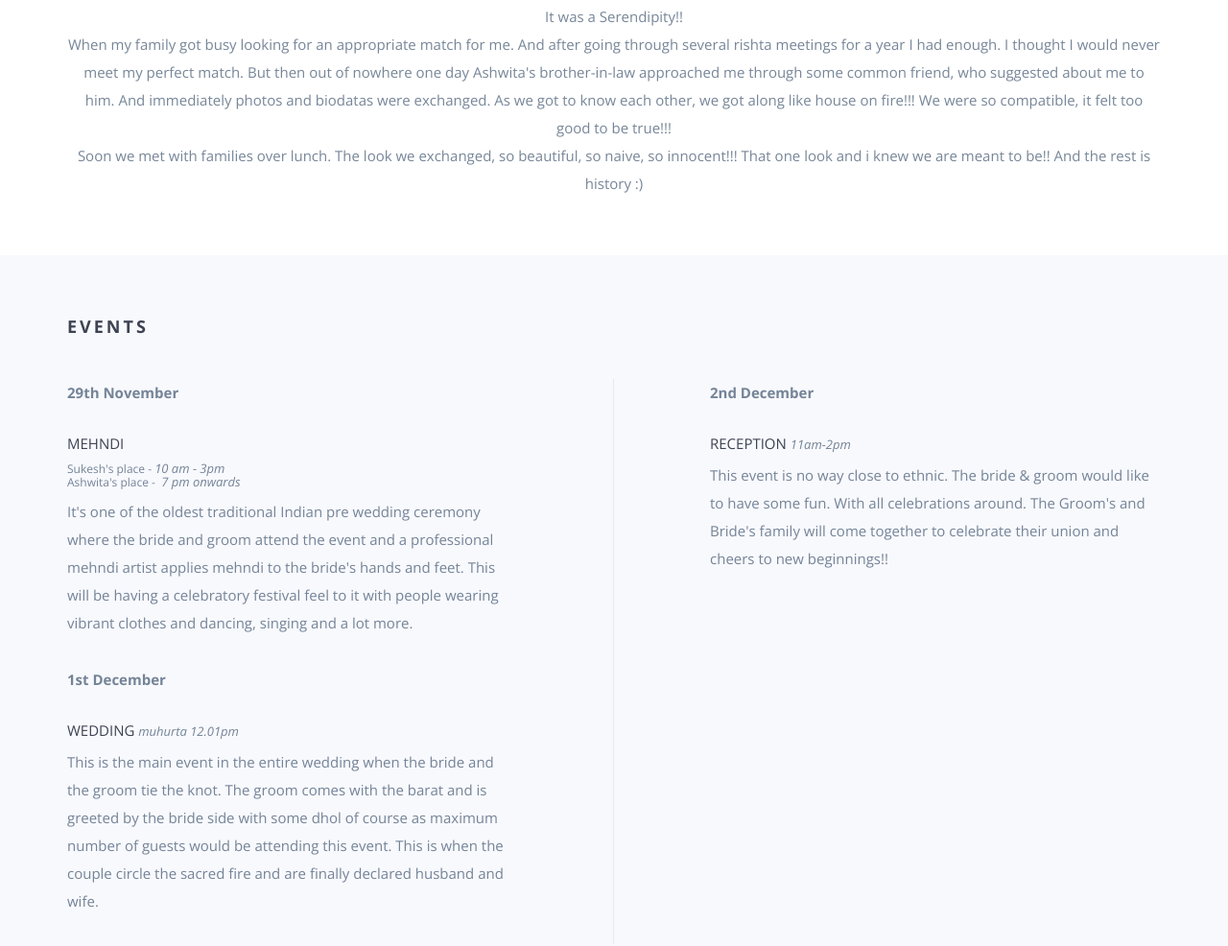
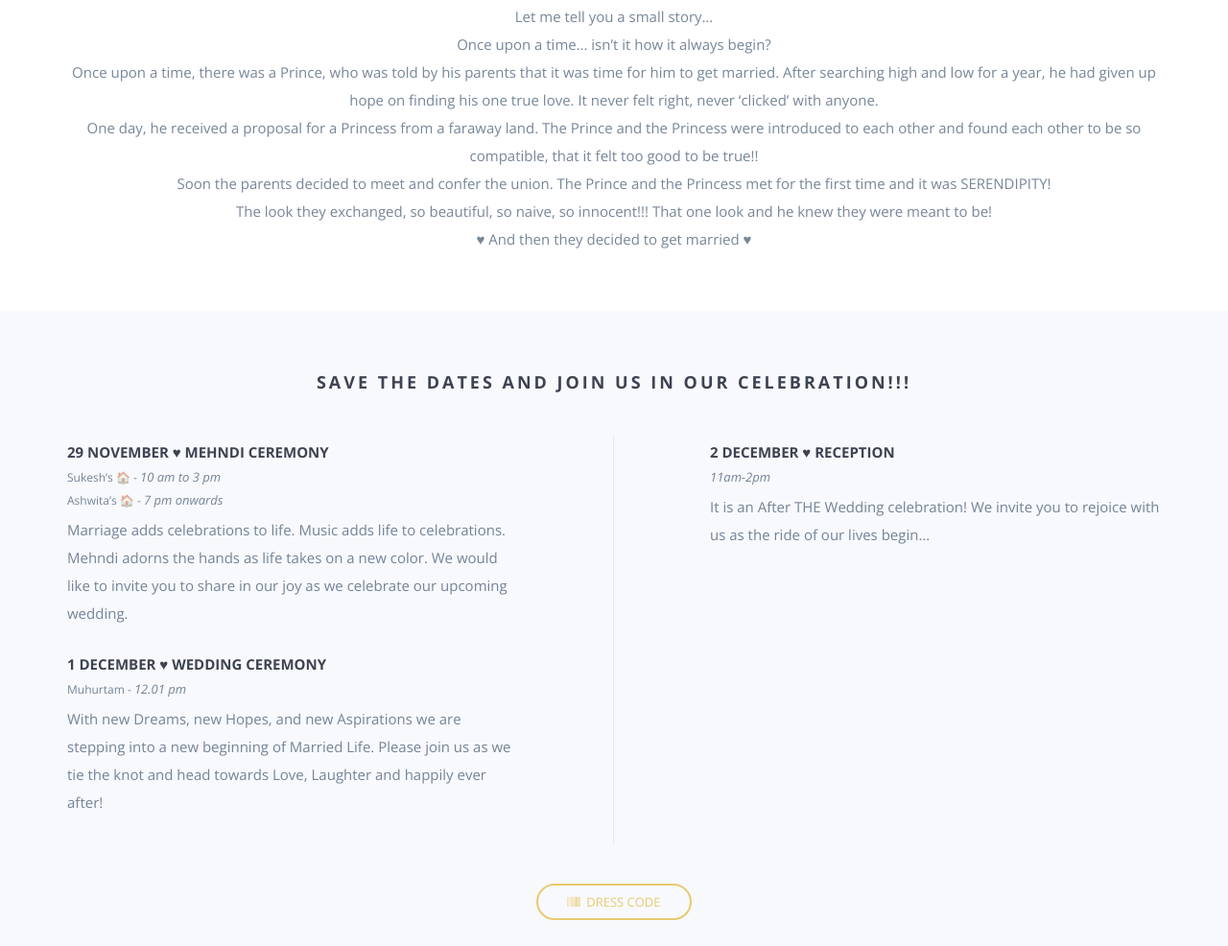
Before and after one commit to ashwitapoojari/ashwitapoojari.github.io, a website: page index.html in a window 1280 px wide. Shown: the part 1120-2106 px from the top of the page at 96% size. Drawn offline with nearby package versions, Linux system fonts and the light colour scheme; some packages are replaced by stand-ins of ours; a script that the page names is missing; files whose address does not match are found by name.

Commit message:
editext text

```diff
--- a/index.html
+++ b/index.html
@@ -10,13 +10,13 @@
 <head>
     <meta charset="utf-8">
     <meta http-equiv="X-UA-Compatible" content="IE=edge"/>
-    <title>Sukesh & Ashwita getting hitched!</title>
+    <title>Sukesh & Ashwita are getting hitched!</title>
     <meta name="description" content="We would like to invite you to our big day.">
     <meta name="viewport" content="width=device-width, initial-scale=1">
     <meta name="theme-color" content="#ffffff">
-    <meta property="og:title" content="Sukesh & Ashwita getting hitched">
+    <meta property="og:title" content="Sukesh & Ashwita are getting hitched">
     <meta property="og:description" content="We would like to invite you to our big day.">
-    <meta property="og:image" content="https://wedding.ramswaroop.me/img/hero-min.jpg">
+    <meta property="og:image" content="https://ashwitaweds.suke.sh/img/hero-min.jpg">
     <meta property="og:type" content="website">
     <link rel="apple-touch-icon" sizes="180x180" href="apple-touch-icon.png">
     <link rel="icon" type="image/png" sizes="32x32" href="favicon-32x32.png">
@@ -98,12 +98,22 @@
     <div class="container text-center">
         <div class="row">
             <div class="col-md-12 text-center">
-                <h3 class="header">How we met</h3>
+                <h3 class="header">HOW WE MET</h3>
             </div>
         </div>
         <div class="row">
                 <div class="col-md-12">
-                <p>It was a Serendipity!!<br/>When my family got busy looking for an appropriate match for me. And after going through several rishta meetings for a year I had enough. I thought I would never meet my perfect match. But then out of nowhere one day Ashwita's brother-in-law approached me through some common friend, who suggested about me to him. And immediately photos and biodatas were exchanged. As we got to know each other, we got along like house on fire!!! We were so compatible, it felt too good to be true!!! <br/>Soon we met with families over lunch. The look we exchanged, so beautiful, so naive, so innocent!!! That one look and i knew we are meant to be!! And the rest is history :)</p>
+                <p>Let me tell you a small story…<br/>
+                Once upon a time… isn’t it how it always begin?<br/>
+Once upon a time, there was a Prince, who was told by his parents that it was time for him to get married. After searching high and low for a year, he had given up hope on finding his one true love. It never felt right, never ‘clicked’ with anyone.<br/>
+One day, he received a proposal for a Princess from a faraway land. The Prince and the Princess were introduced to each other and found each other to be so compatible, that it felt too good to be true!!<br/>
+Soon the parents decided to meet and confer the union. The Prince and the Princess met for the first time and it was SERENDIPITY!<br/>
+The look they exchanged, so beautiful, so naive, so innocent!!! That one look and he knew they were meant to be!<br/>
+♥ And then they decided to get married ♥<br/>
+
+
+
+                </p>
                 </p>
             </div>
         </div>
@@ -114,34 +124,37 @@
 <section class="events section-padding" id="events">
     <div class="container">
         <div class="row">
-            <div class="col-md-12">
-                <h3 class="header">Events</h3>
+            <div class="col-md-12 text-center">
+                <h3 class="header">Save the dates and join us in our celebration!!!</h3>
             </div>
         </div>
         <div class="row">
             <div class="col-md-6 col-sm-12 col-xs-12 leftcol">
                 <div class="wp3">
-                    <p><strong>29th November</strong></p>
-
-                    <h5>Mehndi </h5>
-                            <h6>Sukesh's place - <span class="time">10 am - 3pm</span> <br/> Ashwita's place -  <span class="time">7 pm onwards</span> </h6>
-                    <p> It's one of the oldest traditional Indian pre wedding ceremony where the bride and groom attend the event and a professional mehndi artist applies mehndi to the bride's hands and feet. This will be having a celebratory festival feel to it with people wearing vibrant clothes and dancing, singing and a lot more.
-                        </p>
+                    <h5>
+                        <strong>29 November ♥  MEHNDI Ceremony </strong>
+                    </h5>
+                    <h6>
+                        Sukesh’s 🏠 -  <span class="time"> 10 am to 3 pm</span>
+                    </h6>
+                    <h6>
+                    Ashwita’s 🏠 - <span class="time"> 7 pm onwards</span>
+                </h6>
+                    <p> Marriage adds celebrations to life. Music adds life to celebrations. Mehndi adorns the hands as life takes on a new color. We would like to invite you to share in our joy as we celebrate our upcoming wedding.</p>
                 </div>
                 <div class="wp5">
-                        <p><strong>1st December</strong></p>
-
-                    <h5>WEDDING <span class="time">Muhurta 12.01pm</span></h5>
-                    <p>This is the main event in the entire wedding when the bride and the groom tie the knot. The groom comes with the barat and is greeted by the bride side with some dhol of course as maximum number of guests would be attending this event. This is when the couple circle the sacred fire and are finally declared husband and wife.</p>
+                        <h5><strong>1 December ♥ WEDDING Ceremony</strong></h5>
+                    <h6>Muhurtam - <span class="time"> 12.01 pm </span></h6>
+                    <p>With new Dreams, new Hopes, and new Aspirations we are stepping into a new beginning of Married Life. Please join us as we tie the knot and head towards Love, Laughter and happily ever after!</p>
 
                 </div>
             </div>
             <div class="col-md-6 col-sm-12 col-xs-12 rightcol">
                 <div class="wp4">
-                    <p><strong>2nd December</strong></p>
+                    <h5><strong>2 December ♥ RECEPTION</strong></h5>
 
-                    <h5>Reception <span class="time">11am-2pm</span></h5>
-                    <p>This event is no way close to ethnic. The bride & groom would like to have some fun. With all celebrations around. The Groom's and Bride's family will come together to celebrate their union and cheers to new beginnings!! </p>
+                    <h6><span class="time">11am-2pm</span></h6>
+                    <p>It is an After THE Wedding celebration! We invite you to rejoice with us as the ride of our lives begin…</p>
                 </div>
 
             </div>
```
